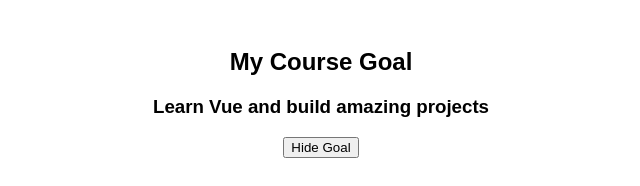
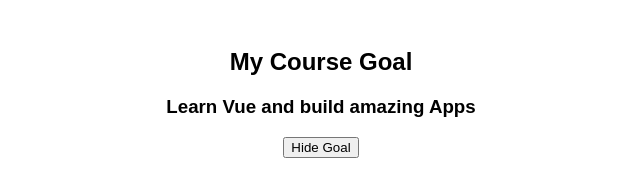
Before and after one commit to Alexinoo/vue-composition-assignment-problem, a Vue app: page / in a window 1280 px wide. Shown: the top 186 px of the page, without its empty margins (319-959 px from the left). Built offline with nearby package versions, Linux system fonts and the light colour scheme; the HTML template or start-up script is replaced by a standard one.

Commit message:
Task-4 : solve the assignment with the Options API

```diff
--- a/src/App.vue
+++ b/src/App.vue
@@ -2,9 +2,9 @@
   <h2>My Course Goal</h2>
   <!-- Task 1: Output your main course goal with help of the composition API -->
   <!-- Don't hardcode it into the template, instead hardcode it into the JS code -->
-  <h3 v-if="myGoals.visibility">{{ myGoals.courseGoal }}</h3>
+  <h3 v-if="isGoalVisible">{{ courseGoal }}</h3>
   <!-- Task 2: Toggle (show/ hide) the goal with help of the button  -->
-  <button @click="toggleGoal">{{ myGoals.visibility ? 'Hide' : 'Show'}} Goal</button>
+  <button @click="toggleGoal">{{ isGoalVisible ? 'Hide' : 'Show'}} Goal</button>
   <!-- Task 3: Manage data in three ways -->
   <!-- => Separate refs -->
   <!-- => Ref Object -->
@@ -13,29 +13,21 @@
 </template>
 
 <script>
-import { reactive  } from 'vue';
+
 export default {
 
-  setup(){
+  data(){
+    return {
+      courseGoal : 'Learn Vue and build amazing Apps',
+      isGoalVisible : true
+    }
+  } ,
 
-    // const courseGoal = ref('Learn Vue and build amazing projects')
-    // const visibility = ref(true)
-
-    const myGoals = reactive({
-      courseGoal: 'Learn Vue and build amazing projects' ,
-      visibility : true
-    })
-
-    function toggleGoal() {
-      myGoals.visibility = !myGoals.visibility
+  methods : {
+    toggleGoal(){
+      this.isGoalVisible = !this.isGoalVisible
     }
-
-    return {
-      myGoals ,
-      toggleGoal
-       }
   }
-
 
 };
 </script>
```
